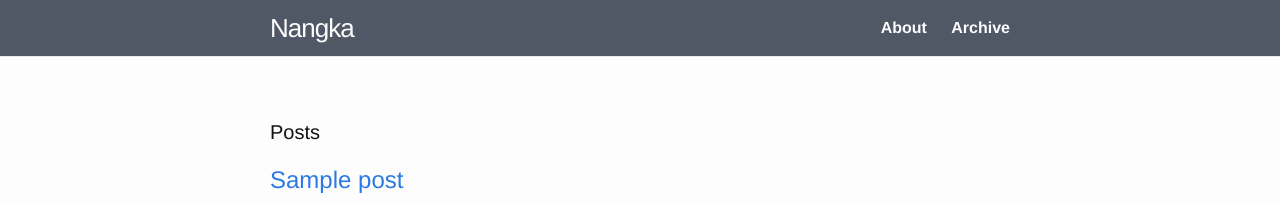
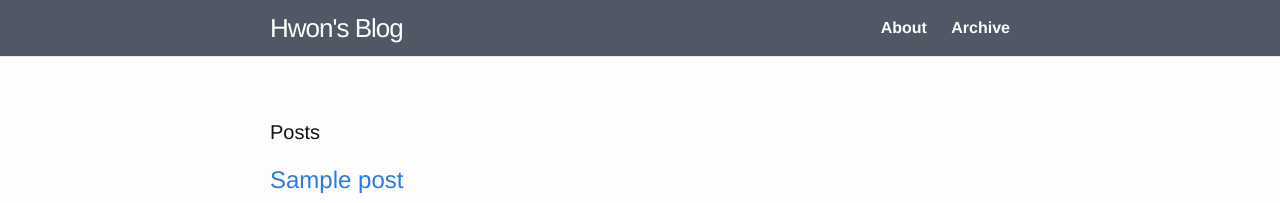
Before and after one commit to HwonKim/hwonkim.github.io, a Jekyll site: the page built from index.html, in a window 1280 px wide. Shown: the top 203 px of the page. Built offline with Jekyll 4.4.1, drawn with Linux system fonts in a browser that asks for light colours; the list of posts is cut into pages by our own code; some of the changed text lies outside the part shown.

Commit message:
change config

```diff
--- a/_config.yml
+++ b/_config.yml
@@ -1,12 +1,12 @@
 # Site settings
-title: Nangka
-email: your@mail.com
+title: Hwon's Blog
+email: hwkim107@gmail.com
 description: > # this means to ignore newlines until "baseurl:"
   Welcome to my awesome blog.
-baseurl: "" # the subpath of your site, e.g. /blog
+baseurl: "/blog" # the subpath of your site, e.g. /blog
 url: "" # the base hostname & protocol for your site
 google_analytics: #your GA unique id, e.g. UA-xxxxxxxx-x
-disqus_username: #Your disqus_username to add comments on the post
+disqus_username: Hwon #Your disqus_username to add comments on the post
 
 # Optional settings
 github: #your github username
```
